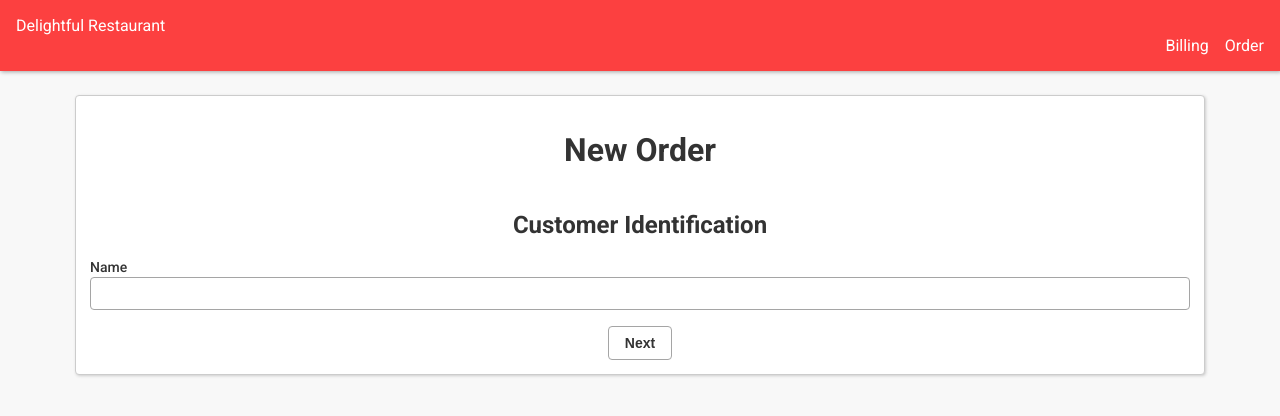
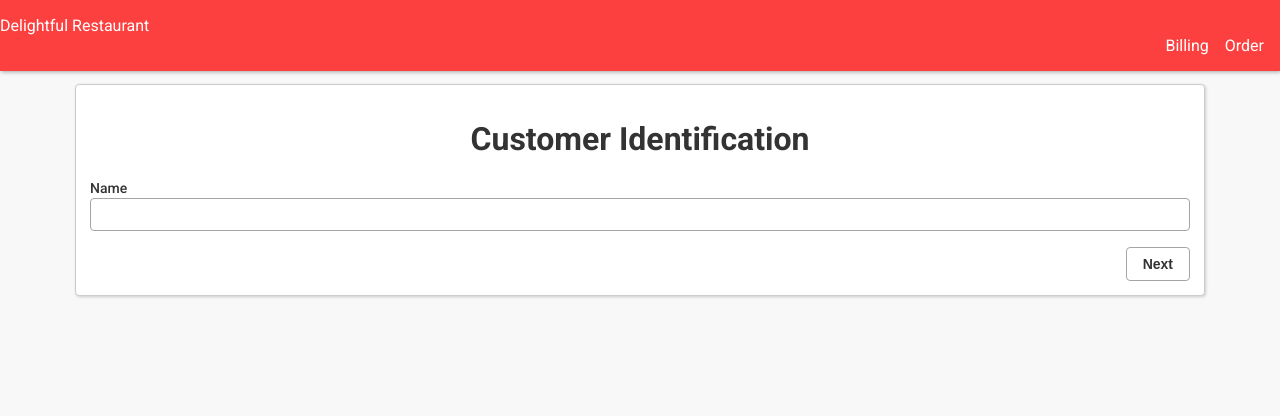
Before and after one commit to aragaovini/playkids-frontend-challenge, a Vue app: page /order/customer in a window 1280 px wide. Shown: the top 416 px of the page. Built offline with nearby package versions, Linux system fonts and the light colour scheme; some icons are missing; what vue-currency-filter, vue-the-mask, vue-uuid would draw is missing.

Commit message:
feat: adding style to the views

```diff
--- a/src/App.vue
+++ b/src/App.vue
@@ -48,8 +48,8 @@ export default {
 
 <style scoped lang="scss">
 @use './assets/styles/colors' as *;
+@use './assets/styles/screen-sizes' as *;
 @use './assets/styles/sizes' as *;
-@use './assets/styles/screen-sizes' as *;
 
 .app__main {
   display: flex;
@@ -58,7 +58,7 @@ export default {
   .app__main-card {
     flex: 1;
     max-width: 1100px;
-    margin: $size-lg;
+    margin: 84px $size-md;
   }
 }
 
--- a/src/components/molecules/c-navbar/CNavbar.vue
+++ b/src/components/molecules/c-navbar/CNavbar.vue
@@ -52,10 +52,11 @@ export default {
 }
 
 .navbar {
-  position: relative;
+  position: fixed;
   background-color: $red;
-  padding: $size-md;
+  padding: $size-md 0px;
   display: flex;
+  width: 100%;
   justify-content: space-between;
   color: $white;
   box-shadow: 1px 1px 4px $dark-gray;
@@ -69,6 +70,7 @@ export default {
 
   .navbar__menu-icon {
     font-size: $size-md;
+    margin: 0px $size-md;
     &:hover {
       cursor: pointer;
     }
@@ -81,6 +83,7 @@ export default {
     display: flex;
     gap: $size-md;
     transition: transform 0.3s;
+    margin: 0px $size-md;
     a {
       transition: opacity 0.3s;
       @extend .link;
@@ -94,6 +97,7 @@ export default {
         transform: translateX(-160px);
       }
       position: fixed;
+      margin: 0px;
       background-color: $white;
       padding: 0px;
       right: 0;
--- a/src/components/molecules/c-restaurant-item-checkout/CRestaurantItemCheckout.vue
+++ b/src/components/molecules/c-restaurant-item-checkout/CRestaurantItemCheckout.vue
@@ -13,11 +13,11 @@
           autofocus
           min="1"
           label="Quantity"
-          v-model.number="quantity"
+          v-model="quantity"
           type="number"
         />
 
-        <c-button @click="confirm">Confirm</c-button>
+        <c-button @click="confirm" :disabled="!quantity">Confirm</c-button>
       </div>
     </div>
   </transition>
@@ -67,6 +67,7 @@ export default {
         quantity,
         price
       });
+      this.quantity = 1;
     },
     cancel() {
       this.$emit('onCancel');
@@ -83,6 +84,7 @@ export default {
 .modal__body {
   position: fixed;
   bottom: 0;
+  left: 0;
   height: 100%;
   max-height: 300px;
   width: 100%;
@@ -105,6 +107,7 @@ export default {
 .modal__background {
   position: fixed;
   top: 0;
+  left: 0;
   width: 100vw;
   height: 100vh;
   background: rgba(48, 48, 48, 0.3);
--- a/src/store/modules/order.js
+++ b/src/store/modules/order.js
@@ -3,6 +3,7 @@ const order = {
 
   state: {
     orders: [],
+    currentStep: '',
     newOrder: {
       itemsDeletable: true,
       customerIdentification: '',
@@ -11,11 +12,25 @@ const order = {
   },
 
   mutations: {
+    setCurrentStep(state, step) {
+      state.currentStep = step;
+    },
+
     setName(state, name) {
       state.newOrder.customerIdentification = name;
     },
 
     setItem(state, item) {
+      const alreadyOrdered = state.newOrder.items.some(
+        menuItem => menuItem.id === item.id
+      );
+
+      if (alreadyOrdered) {
+        state.newOrder.items = state.newOrder.items.filter(
+          menuItem => menuItem.id !== item.id
+        );
+      }
+
       state.newOrder.items.push(item);
     },
 
@@ -40,6 +55,13 @@ const order = {
         customerIdentification: '',
         items: []
       };
+    },
+
+    resetCustomer(state) {
+      state.newOrder = {
+        ...state.newOrder,
+        customerIdentification: ''
+      };
     }
   }
 };
--- a/src/views/order/Order.vue
+++ b/src/views/order/Order.vue
@@ -1,18 +1,29 @@
 <template>
   <div>
-    <h1>New Order</h1>
+    <h1>{{ currentStep || 'New Order' }}</h1>
     <div class="container">
-      <router-view class="order-view"></router-view>
       <div v-if="newOrder.customerIdentification" class="order-details">
         <h2>Your Order</h2>
 
-        <p>{{ newOrder.customerIdentification }}</p>
-        <ul>
-          <li v-for="item in newOrder.items" class="list-item" :key="item.id">
+        <p>
+          Customer: <b>{{ newOrder.customerIdentification }}</b>
+        </p>
+        <ul class="order-details__list">
+          <li
+            v-for="item in newOrder.items"
+            class="order-details__item"
+            :key="item.id"
+          >
             <div>
-              <p>{{ item.name }}</p>
-              <p>Qt.:{{ item.quantity }}</p>
-              <p>{{ item.price | currency }}</p>
+              <p>
+                Item: <b>{{ item.name }}</b>
+              </p>
+              <p>
+                Quantity.: <b>{{ item.quantity }}</b>
+              </p>
+              <p>
+                Price: <b>{{ item.price | currency }}</b>
+              </p>
             </div>
             <trash-can-icon
               v-if="newOrder.itemsDeletable"
@@ -22,6 +33,12 @@
           </li>
         </ul>
       </div>
+      <router-view
+        :class="[
+          'order-view',
+          { 'details-active': newOrder.customerIdentification }
+        ]"
+      ></router-view>
     </div>
   </div>
 </template>
@@ -38,7 +55,7 @@ export default {
   },
 
   computed: {
-    ...mapState('order', ['newOrder'])
+    ...mapState('order', ['newOrder', 'currentStep'])
   },
 
   methods: {
@@ -60,26 +77,39 @@ export default {
 };
 </script>
 
-<style scoped>
+<style lang="scss" scoped>
+@use '../../assets/styles/sizes' as *;
+
 .container {
   display: flex;
   gap: 16px;
   width: 100%;
   flex-wrap: wrap;
+  text-align: left;
 }
 
 .order-details {
   flex: auto;
-  max-width: 400px;
+  max-width: 350px;
+  min-width: 100px;
+  .order-details__list {
+    padding: 0px;
+    p {
+      margin: 0px 0px 4px;
+    }
+  }
+
+  .order-details__item {
+    display: flex;
+    justify-content: space-between;
+    margin-bottom: $size-md;
+  }
 }
 
 .order-view {
   flex: auto;
-}
-
-.list-item {
-  display: flex;
-  justify-content: space-between;
+  flex: 1;
+  min-width: 300px;
 }
 
 .list-item__action-icon:hover {
--- a/src/views/order/children/CustomerIdentification.vue
+++ b/src/views/order/children/CustomerIdentification.vue
@@ -1,10 +1,10 @@
 <template>
   <div>
-    <h2>Customer Identification</h2>
-
     <c-input label="Name" v-model="customerIdentification" />
 
-    <c-button @click="next">next</c-button>
+    <div class="actions-container">
+      <c-button @click="next">next</c-button>
+    </div>
   </div>
 </template>
 
@@ -24,6 +24,11 @@ export default {
     customerIdentification: ''
   }),
 
+  created() {
+    this.$store.commit('order/resetCustomer');
+    this.$store.commit('order/setCurrentStep', 'Customer Identification');
+  },
+
   methods: {
     next() {
       const { customerIdentification } = this;
@@ -34,3 +39,10 @@ export default {
   }
 };
 </script>
+
+<style scoped>
+.actions-container {
+  display: flex;
+  justify-content: flex-end;
+}
+</style>
--- a/src/views/order/children/DrinkSelection.vue
+++ b/src/views/order/children/DrinkSelection.vue
@@ -1,14 +1,14 @@
 <template>
   <div>
-    <h2>Choose your drinks</h2>
-
     <c-items-picker
       :list="drinkList"
       @onItemChosen="item => handleChosenItem(item)"
     />
 
-    <c-button @click="back">Back</c-button>
-    <c-button @click="next">Next</c-button>
+    <div class="actions-container">
+      <c-button @click="back">Back</c-button>
+      <c-button @click="next" :disabled="!newOrder.items.length">Next</c-button>
+    </div>
   </div>
 </template>
 
@@ -40,6 +40,7 @@ export default {
       return;
     }
 
+    this.$store.commit('order/setCurrentStep', 'Choose your drinks');
     if (!this.drinkList.length) this.$store.dispatch('restaurantMenu/get');
   },
 
@@ -64,3 +65,13 @@ export default {
   }
 };
 </script>
+
+<style scoped lang="scss">
+@use '../../../assets/styles/sizes' as *;
+
+.actions-container {
+  display: flex;
+  justify-content: space-between;
+  margin-top: $size-md;
+}
+</style>
--- a/src/views/order/children/FoodSelection.vue
+++ b/src/views/order/children/FoodSelection.vue
@@ -1,14 +1,13 @@
 <template>
   <div>
-    <h2>Choose your foods</h2>
-
     <c-items-picker
       :list="foodList"
       @onItemChosen="item => handleChosenItem(item)"
     />
-
-    <c-button @click="back">Back</c-button>
-    <c-button @click="next">Next</c-button>
+    <div class="actions-container">
+      <c-button @click="back">Back</c-button>
+      <c-button @click="next">Next</c-button>
+    </div>
   </div>
 </template>
 
@@ -36,6 +35,7 @@ export default {
       return;
     }
 
+    this.$store.commit('order/setCurrentStep', 'Choose your foods');
     if (!this.foodList.length) this.$store.dispatch('restaurantMenu/get');
   },
 
@@ -57,3 +57,13 @@ export default {
   }
 };
 </script>
+
+<style scoped lang="scss">
+@use '../../../assets/styles/sizes' as *;
+
+.actions-container {
+  display: flex;
+  justify-content: space-between;
+  margin-top: $size-md;
+}
+</style>
--- a/src/views/order/children/Payment.vue
+++ b/src/views/order/children/Payment.vue
@@ -2,7 +2,9 @@
   <div>
     <h2>Payment</h2>
 
-    <p>Total: {{ amount | currency }}</p>
+    <p>
+      <b>Total: {{ amount | currency }}</b>
+    </p>
 
     <c-input label="Name" v-model="payment.name" />
     <c-input
@@ -18,8 +20,10 @@
     />
     <c-input label="CVV" v-mask="['####']" v-model="payment.cvv" />
 
-    <c-button @click="back">Back</c-button>
-    <c-button @click="order">Order</c-button>
+    <div class="actions-container">
+      <c-button @click="back">Back</c-button>
+      <c-button @click="order">Order</c-button>
+    </div>
   </div>
 </template>
 
@@ -82,3 +86,13 @@ export default {
   }
 };
 </script>
+
+<style scoped lang="scss">
+@use '../../../assets/styles/sizes' as *;
+
+.actions-container {
+  display: flex;
+  justify-content: space-between;
+  margin-top: $size-md;
+}
+</style>
--- a/src/views/orders/Orders.vue
+++ b/src/views/orders/Orders.vue
@@ -1,13 +1,38 @@
 <template>
   <div>
     <h1>Orders</h1>
+    <div class="actions-container">
+      <c-button @click="goToCustomerIdentification">new order</c-button>
+    </div>
 
-    <c-button @click="goToCustomerIdentification">new order</c-button>
-    <c-button @click="goToBilling">billing</c-button>
+    <c-card class="order-card" v-for="order in orders" :key="order.id">
+      <p>
+        Customer: <b>{{ order.customerIdentification }}</b>
+      </p>
+      <p>Products:</p>
+      <ul class="order-list">
+        <li class="order-list__item" v-for="item in order.items" :key="item.id">
+          <div>{{ item.name }}</div>
+          <div>{{ item.price | currency }}</div>
+        </li>
+      </ul>
+      <p>
+        Date: <b>{{ order.createdAt }}</b>
+      </p>
+      <p>
+        Total: <b>{{ order.total | currency }}</b>
+      </p>
 
-    <div class="container">
-      <c-card v-for="order in orders" :key="order.id"> {{ order }} </c-card>
-    </div>
+      <p>Payment:</p>
+      <div class="order__payment">
+        <p>
+          Card name: <b>{{ order.payment.name }}</b>
+        </p>
+        <p>
+          Card number: <b>{{ order.payment.cardNumber | cardNumber }}</b>
+        </p>
+      </div>
+    </c-card>
   </div>
 </template>
 
@@ -31,11 +56,35 @@ export default {
   methods: {
     goToCustomerIdentification() {
       this.$router.push('/order/customer');
-    },
-
-    goToBilling() {
-      this.$router.push('/billing');
     }
   }
 };
 </script>
+
+<style scoped lang="scss">
+@use '../../assets/styles/sizes' as *;
+
+.order-card {
+  text-align: left;
+  margin-top: $size-md;
+}
+
+.actions-container {
+  display: flex;
+  justify-content: flex-end;
+}
+
+.order-list {
+  list-style: none;
+  padding: 0px $size-sm;
+
+  .order-list__item {
+    margin-bottom: $size-md;
+    font-weight: 500;
+  }
+}
+
+.order__payment {
+  padding: 0px $size-md;
+}
+</style>
```
